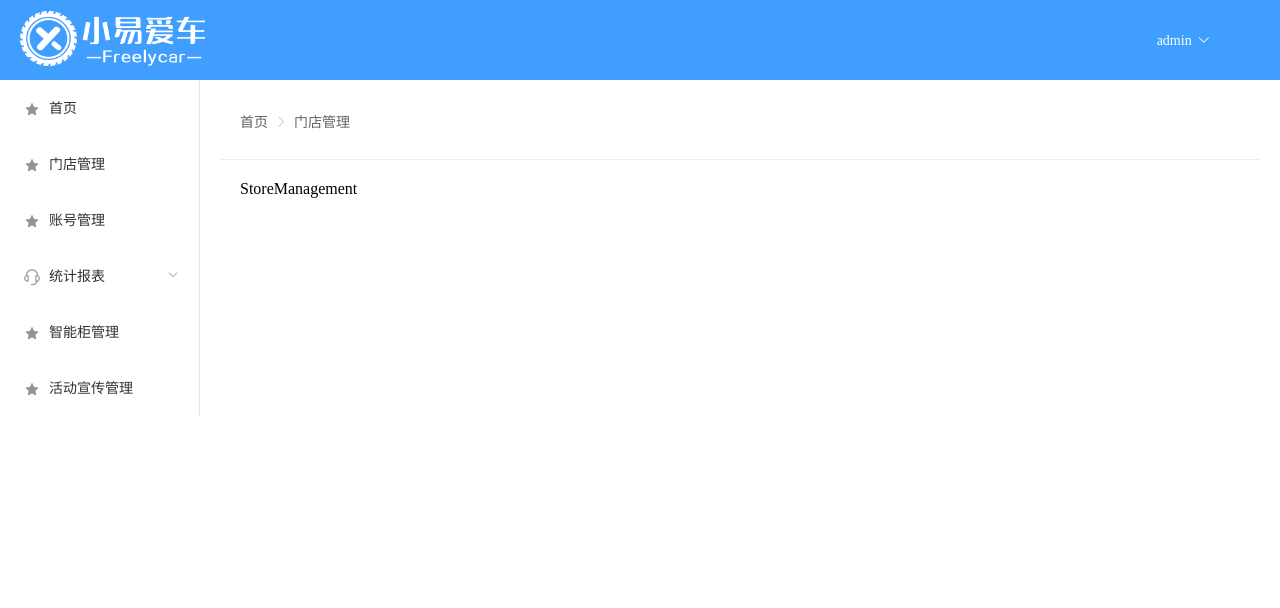
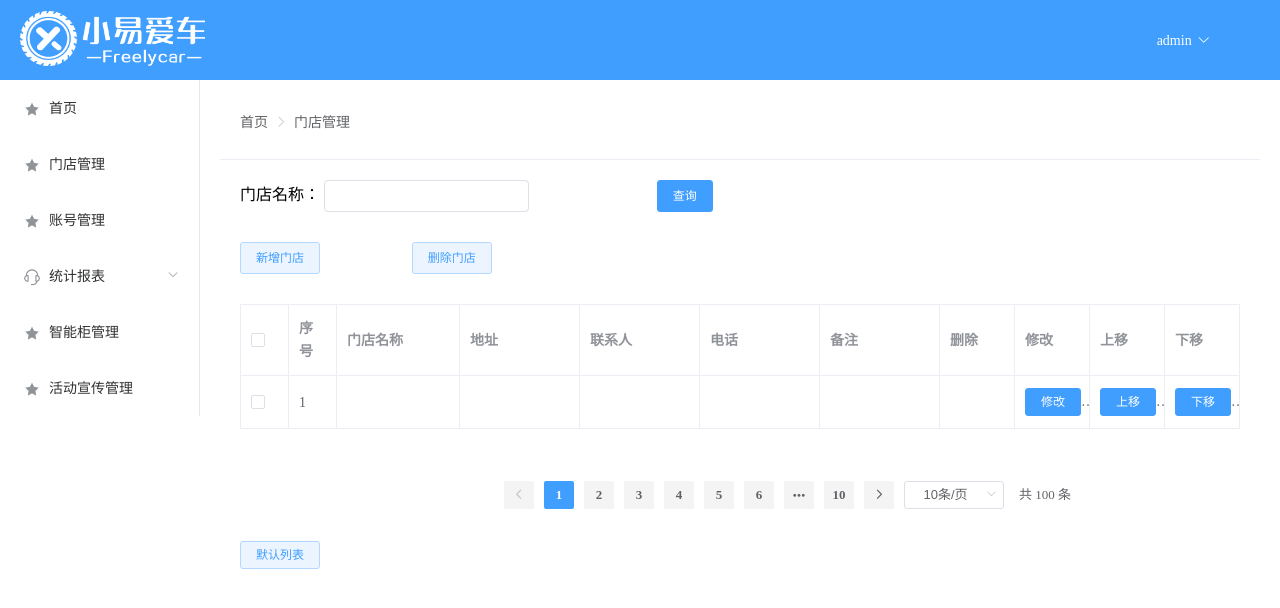
Before and after one commit to baiwh/freelycar-SaaS-Management, a Vue app: page /StoreManagement in a window 1280 px wide. Shown: the top 608 px of the page. Built offline with nearby package versions, Linux system fonts and the light colour scheme.

Commit message:
增加门店管理组件

```diff
--- a/src/view/StoreManagement.vue
+++ b/src/view/StoreManagement.vue
@@ -1,5 +1,132 @@
 <template>
-  <div>StoreManagement</div>
+  <div>
+    <!--查询条件-->
+    <el-row>
+      <el-col :span="10">门店名称：
+        <el-input v-model="input" size="small" style="width: 16vw"></el-input>
+      </el-col>
+      <el-col :span="3">
+        <el-button type="primary" size="small">查询</el-button>
+      </el-col>
+    </el-row>
+
+    <!--两个按钮-->
+    <el-row :gutter="30">
+      <el-col :span="4">
+        <el-button type="primary" size="small" plain @click="handleModify(false)">新增门店</el-button>
+      </el-col>
+      <el-col :span="4">
+        <el-button type="primary" size="small" plain @click="allDelete">删除门店</el-button>
+      </el-col>
+    </el-row>
+
+    <!--表格-->
+    <el-table ref="multipleTable" :data="tableData" tooltip-effect="dark" border
+              @selection-change="handleSelectionChange" v-loading="loading">
+      <el-table-column type="selection"></el-table-column>
+      <el-table-column label="序号" type="index"></el-table-column>
+      <el-table-column prop="storeName" label="门店名称"></el-table-column>
+      <el-table-column prop="address" label="地址"></el-table-column>
+      <el-table-column prop="owner" label="联系人"></el-table-column>
+      <el-table-column prop="phone" label="电话"></el-table-column>
+      <el-table-column prop="comment" label="备注" show-overflow-tooltip></el-table-column>
+      <el-table-column label="删除" width="75">
+        <template slot-scope="scope">
+          <el-popover
+            placement="top"
+            width="160"
+            :ref="scope.$index">
+            <p>确定删除本条抵用券？</p>
+            <div style="text-align: right; margin: 0">
+              <el-button size="mini" type="text" @click="handleClose(scope.$index)">取消</el-button>
+              <el-button type="primary" size="mini" @click="handleDelete(scope.row)">确定</el-button>
+            </div>
+          </el-popover>
+          <el-button size="mini" v-popover="scope.$index" type="danger">删除</el-button>
+        </template>
+      </el-table-column>
+      <el-table-column label="修改" width="75">
+        <template slot-scope="scope">
+          <el-button size="mini" type="primary" @click="handleModify(true,scope.row)">修改</el-button>
+        </template>
+      </el-table-column>
+      <el-table-column label="上移" width="75">
+        <template slot-scope="scope">
+          <el-button size="mini" type="primary" @click="handleModify(true,scope.row)">上移</el-button>
+        </template>
+      </el-table-column>
+      <el-table-column label="下移" width="75">
+        <template slot-scope="scope">
+          <el-button size="mini" type="primary" @click="handleModify(true,scope.row)">下移</el-button>
+        </template>
+      </el-table-column>
+    </el-table>
+
+    <!--分页器-->
+    <el-row style="height: 82px">
+      <pagingDevice
+        :pageData.sync="pageData"
+        @changePage="changePage"></pagingDevice>
+    </el-row>
+
+
+    <!--默认列表按钮-->
+    <el-row>
+      <el-col :span="4">
+        <el-popover
+          placement="bottom"
+          width="200"
+          v-model="show">
+          <p>发布新列表并覆盖列表？</p>
+          <div style="text-align: right; margin: 0">
+            <el-button size="mini" type="text" @click="show = false">取消</el-button>
+            <el-button type="primary" size="mini" @click="show = false">确定</el-button>
+          </div>
+          <el-button size="mini" type="primary" slot="reference" plain>默认列表</el-button>
+        </el-popover>
+      </el-col>
+    </el-row>
+
+
+    <!--新增、修改门店弹框-->
+    <el-dialog :title="newOrChange" :visible.sync="isShow">
+      <el-row>
+        <el-col :span="4" :offset="2">门店名称：</el-col>
+        <el-col :span="18">
+          <el-input v-model="input" style="width: 80%" size="small"></el-input>
+        </el-col>
+      </el-row>
+      <el-row>
+        <el-col :span="4" :offset="2">门店地址：</el-col>
+        <el-col :span="18">
+          <el-input v-model="input" style="width: 80%" size="small"></el-input>
+        </el-col>
+      </el-row>
+      <el-row>
+        <el-col :span="4" :offset="2">联系人：</el-col>
+        <el-col :span="18">
+          <el-input v-model="input" style="width: 80%" size="small"></el-input>
+        </el-col>
+      </el-row>
+      <el-row>
+        <el-col :span="4" :offset="2">电话：</el-col>
+        <el-col :span="18">
+          <el-input v-model="input" style="width: 80%" size="small"></el-input>
+        </el-col>
+      </el-row>
+      <el-row>
+        <el-col :span="4" :offset="2">备注：</el-col>
+        <el-col :span="18">
+          <el-input  type="textarea" :rows="2" placeholder="请输入内容" v-model="input" style="width:80%"></el-input>
+        </el-col>
+      </el-row>
+
+      <div slot="footer" class="dialog-footer">
+        <el-button @click="isShow = false">取 消</el-button>
+        <el-button type="primary" @click="isShow = false">确 定</el-button>
+      </div>
+    </el-dialog>
+  </div>
 </template>
 
 <script>
@@ -7,10 +134,36 @@
     name: 'StoreManagement',
     data() {
       return {
-        msg: ''
+        loading: '',
+        input: '',
+        tableData: [{}],
+        pageData: {
+          currentPage: 1,
+          pageSize: 10,
+          pageTotal: 100
+        },
+        newOrChange: '',
+        isShow: false,
+        show: false
       }
     },
-    methods: {},
+    methods: {
+      handleModify(type) {
+        this.isShow = true;
+        if(type === false) {
+          this.newOrChange = "新增门店"
+        }else {
+          this.newOrChange = "修改门店"
+        }
+      },
+      handleClose(id) {
+        this.$refs[id].doClose()
+      },
+      handleDelete() {},
+      changePage() {},
+      allDelete() {},
+      handleSelectionChange() {}
+    },
     mounted: function () {
 
     }
@@ -18,5 +171,7 @@
 </script>
 
 <style lang="less">
-
+.el-row {
+  margin-bottom: 30px;
+}
 </style>
```
